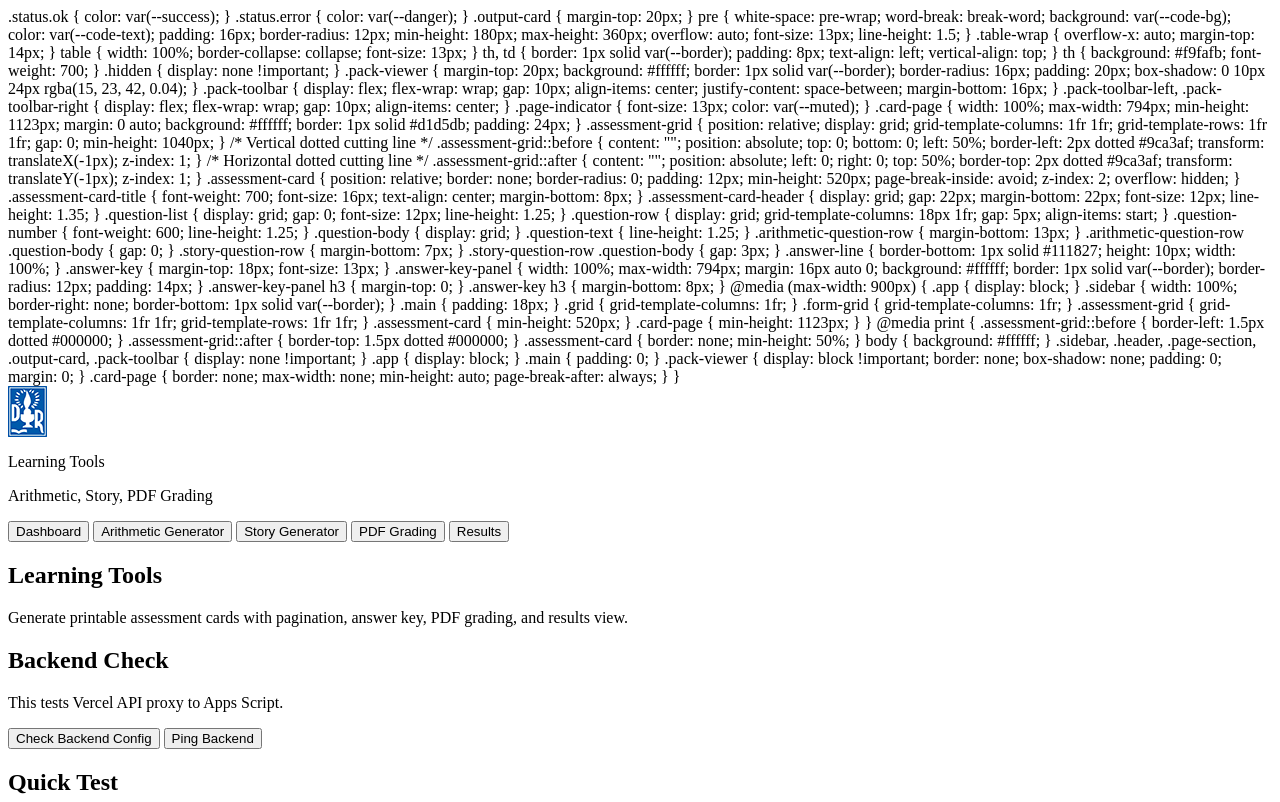
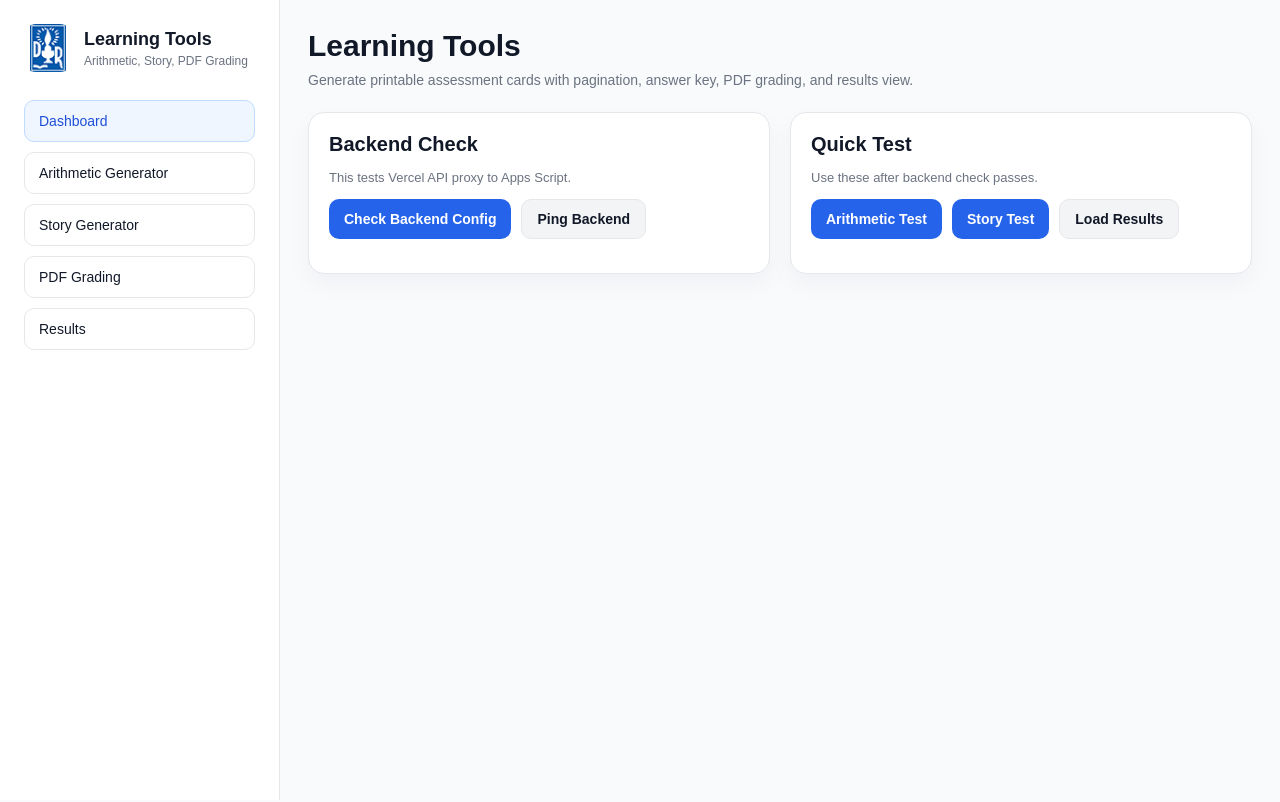
Before and after one commit to SutanSolaiman/arithmatic-learning-tools, a website: page index.html in a window 1280 px wide. Shown: the top 802 px of the page. Drawn offline with Linux system fonts and the light colour scheme.

Commit message:
Update index.html

```diff
--- a/index.html
+++ b/index.html
@@ -1,3 +1,234 @@
+<!DOCTYPE html>
+<html lang="en">
+<head>
+  <meta charset="UTF-8" />
+  <meta name="viewport" content="width=device-width, initial-scale=1.0" />
+  <title>Learning Tools</title>
+
+  <style>
+    :root {
+      --bg: #f8fafc;
+      --card: #ffffff;
+      --text: #111827;
+      --muted: #6b7280;
+      --primary: #2563eb;
+      --primary-dark: #1d4ed8;
+      --border: #e5e7eb;
+      --danger: #dc2626;
+      --success: #16a34a;
+      --code-bg: #111827;
+      --code-text: #e5e7eb;
+    }
+
+    * {
+      box-sizing: border-box;
+    }
+
+    body {
+      margin: 0;
+      font-family: Arial, Helvetica, sans-serif;
+      background: var(--bg);
+      color: var(--text);
+    }
+
+    .app {
+      min-height: 100vh;
+      display: flex;
+    }
+
+    .sidebar {
+      width: 280px;
+      background: var(--card);
+      border-right: 1px solid var(--border);
+      padding: 24px;
+    }
+
+    .brand {
+      display: flex;
+      align-items: center;
+      gap: 12px;
+      margin-bottom: 28px;
+    }
+
+    .brand-logo-img {
+      width: 48px;
+      height: 48px;
+      object-fit: contain;
+      border-radius: 12px;
+      background: #ffffff;
+    }
+
+    .brand-logo {
+      width: 48px;
+      height: 48px;
+      border-radius: 12px;
+      background: var(--primary);
+      color: white;
+      display: flex;
+      align-items: center;
+      justify-content: center;
+      font-weight: 700;
+    }
+
+    .brand-title {
+      font-size: 18px;
+      font-weight: 700;
+      margin: 0;
+    }
+
+    .brand-subtitle {
+      font-size: 12px;
+      color: var(--muted);
+      margin: 4px 0 0;
+    }
+
+    .nav {
+      display: grid;
+      gap: 10px;
+    }
+
+    .nav button {
+      width: 100%;
+      text-align: left;
+      padding: 12px 14px;
+      border: 1px solid var(--border);
+      background: white;
+      border-radius: 10px;
+      cursor: pointer;
+      font-size: 14px;
+      color: var(--text);
+    }
+
+    .nav button:hover,
+    .nav button.active {
+      background: #eff6ff;
+      border-color: #bfdbfe;
+      color: #1d4ed8;
+    }
+
+    .main {
+      flex: 1;
+      padding: 28px;
+      overflow: auto;
+    }
+
+    .header {
+      margin-bottom: 24px;
+    }
+
+    .header h1 {
+      margin: 0;
+      font-size: 30px;
+      line-height: 1.2;
+    }
+
+    .header p {
+      margin: 8px 0 0;
+      color: var(--muted);
+      font-size: 14px;
+    }
+
+    .grid {
+      display: grid;
+      grid-template-columns: 1fr 1fr;
+      gap: 20px;
+    }
+
+    .card {
+      background: var(--card);
+      border: 1px solid var(--border);
+      border-radius: 16px;
+      padding: 20px;
+      box-shadow: 0 10px 24px rgba(15, 23, 42, 0.04);
+    }
+
+    .card h2 {
+      margin: 0 0 14px;
+      font-size: 20px;
+    }
+
+    .form-grid {
+      display: grid;
+      grid-template-columns: 1fr 1fr;
+      gap: 12px;
+    }
+
+    .form-group {
+      display: grid;
+      gap: 6px;
+      margin-bottom: 12px;
+    }
+
+    .form-group.full {
+      grid-column: 1 / -1;
+    }
+
+    label {
+      font-size: 13px;
+      font-weight: 600;
+      color: #374151;
+    }
+
+    input,
+    select,
+    textarea {
+      width: 100%;
+      padding: 10px 12px;
+      border: 1px solid var(--border);
+      border-radius: 10px;
+      font-size: 14px;
+      background: white;
+      color: var(--text);
+    }
+
+    textarea {
+      min-height: 90px;
+      resize: vertical;
+    }
+
+    .button-row {
+      display: flex;
+      flex-wrap: wrap;
+      gap: 10px;
+      margin-top: 14px;
+    }
+
+    button.primary,
+    button.secondary,
+    button.danger {
+      padding: 11px 15px;
+      border: none;
+      border-radius: 10px;
+      cursor: pointer;
+      font-size: 14px;
+      font-weight: 600;
+    }
+
+    button.primary {
+      background: var(--primary);
+      color: white;
+    }
+
+    button.primary:hover {
+      background: var(--primary-dark);
+    }
+
+    button.secondary {
+      background: #f3f4f6;
+      color: #111827;
+      border: 1px solid var(--border);
+    }
+
+    button.danger {
+      background: var(--danger);
+      color: white;
+    }
+
+    .status {
+      margin-top: 14px;
+      font-size: 13px;
+      color: var(--muted);
+    }
 
 
     .status.ok {
```
